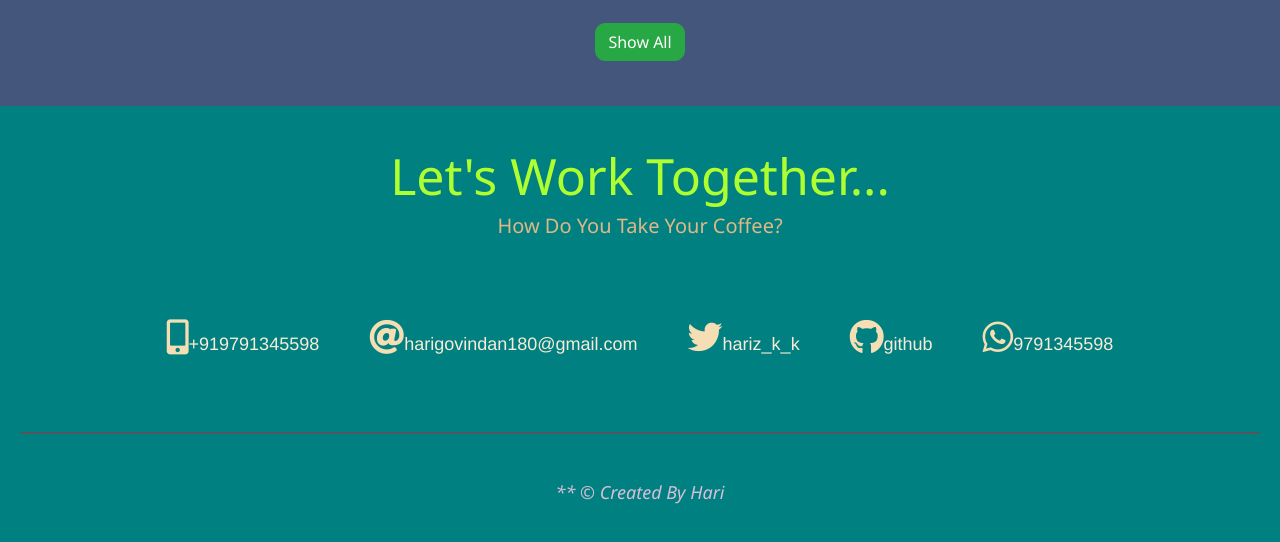
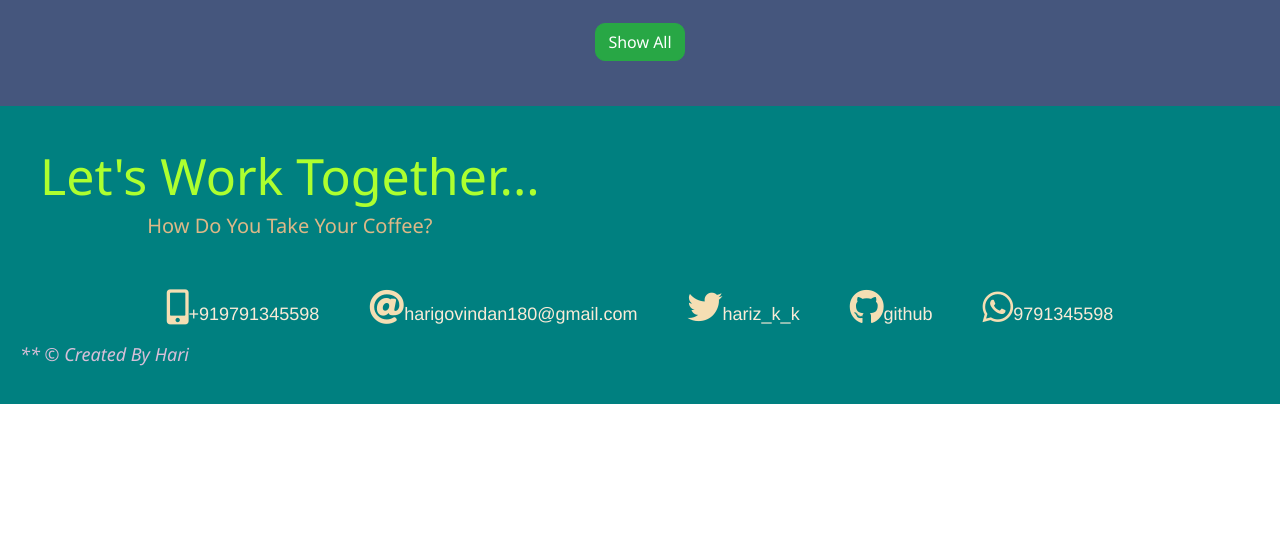
Before and after one commit to harizkk/In, a plain HTML site: page index.html in a window 1280 px wide. Shown: the part 1841-2383 px from the top of the page. After the commit the page ends 2245 px from the top, so only its background shows below. Drawn offline with nearby package versions, Linux system fonts and the light colour scheme.

Commit message:
Update portcss.css

```diff
--- a/portcss.css
+++ b/portcss.css
@@ -54,6 +54,8 @@ a{
     padding: 20px;
     position: relative;
     text-align: left;
+	display: flex;
+	flex-wrap : wrap;
 }
 .wimg img{
     background-color: antiquewhite;
```
